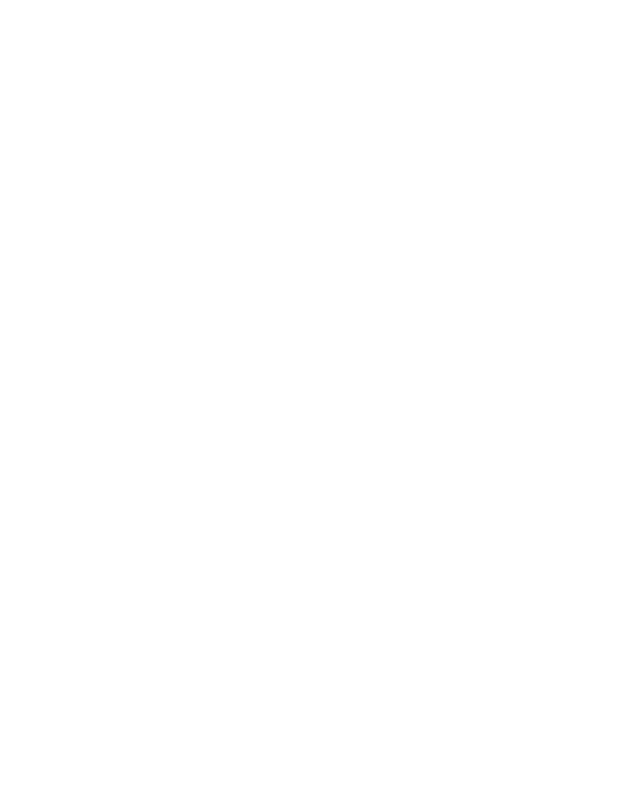
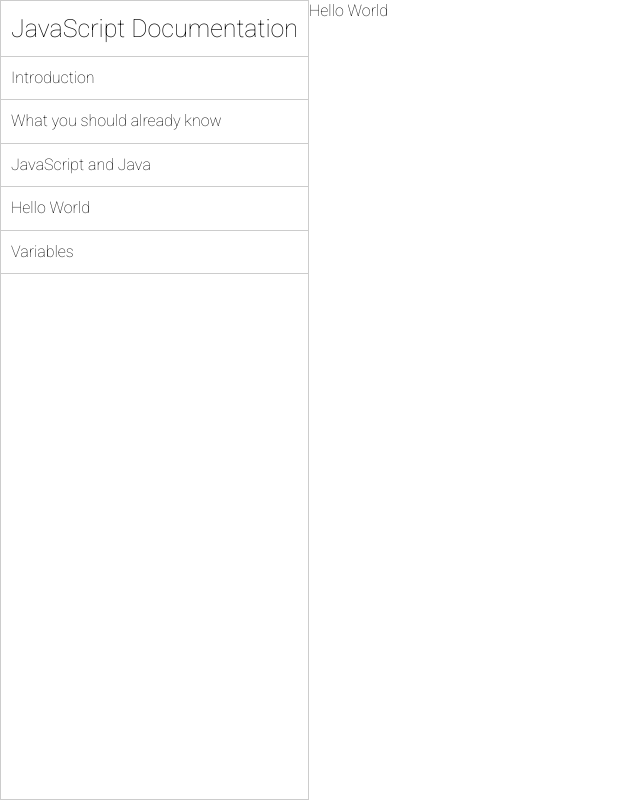
Before and after one commit to mutaleb7314/documentation-website, a plain HTML site: page index.html in a window 1280 px wide. Shown: the whole page, without its empty margins (0-640 px from the left). Drawn offline with Linux system fonts and the light colour scheme.

Commit message:
header is complete

```diff
--- a/index.html
+++ b/index.html
@@ -8,6 +8,28 @@
     <link rel="stylesheet" href="style.css">
 </head>
 <body>
-
+    <header>
+        <nav>
+            <h1>JavaScript Documentation</h1>
+            <ul>
+                <a href="#itroduction">
+                    <li>Introduction</li>
+                </a>
+                <a href="#what-you-should-already-know">
+                    <li>What you should already know</li>
+                </a>
+                <a href="#javaScript-java">
+                    <li>JavaScript and Java</li>
+                </a>
+                <a href="#hello-world">
+                    <li>Hello World</li>
+                </a>
+                <a href="#variables">
+                    <li>Variables</li>
+                </a>
+            </ul>
+        </nav>
+    </header>
+    <main>Hello World</main>
 </body>
 </html>
--- a/style.css
+++ b/style.css
@@ -10,4 +10,40 @@ html, body {
     font-family: 'Roboto', sans-serif;
     font-weight: 300;
     line-height: 1.4;
+    scroll-behavior: smooth;
 }
+
+a {
+    text-decoration: none;
+}
+
+body {
+    display: flex;
+}
+
+header {
+    border: 1px solid #ccc;
+    height: 100vh;
+}
+
+nav h1 {
+    font-size: 25px;
+    font-weight: 500;
+    padding: 10px;
+    border-bottom: 1px solid #ccc;
+}
+
+nav ul {
+    list-style: none;
+}
+
+nav ul li {
+    padding: 10px;
+    border-bottom: 1px solid #ccc;
+    color: black;
+}
+
+nav ul li:hover {
+    background: #ccc;
+    transition: 0.3s ease-in-out;
+}
```
